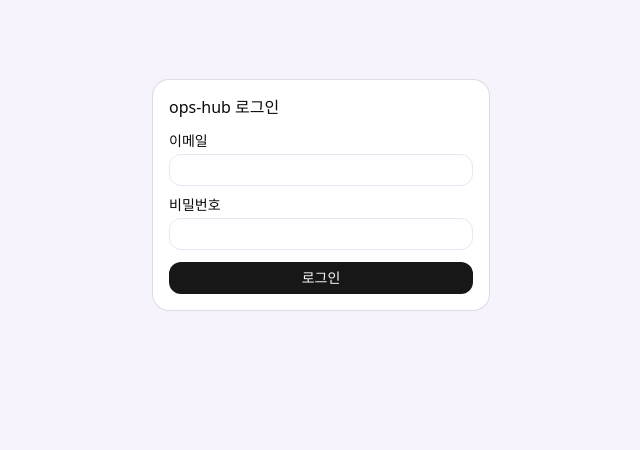
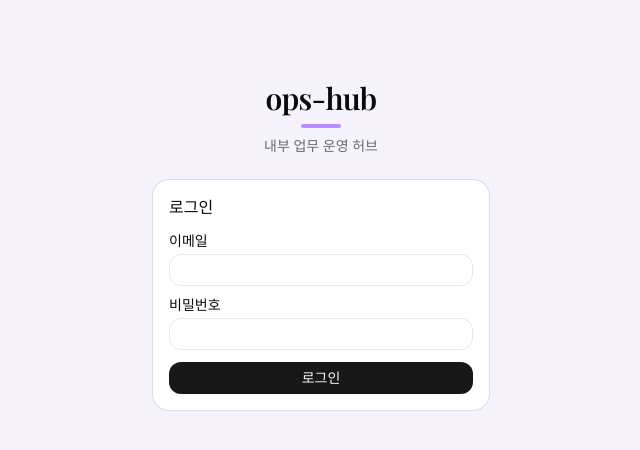
Before and after one commit to gguii74-rwk/ops-hub, a Next.js app: page /login in a window 1280 px wide. Shown: the top 450 px of the page, without its empty margins (319-959 px from the left). Built offline with nearby package versions, Linux system fonts and the light colour scheme; no server answers.

Commit message:
Retouch login with Playfair wordmark and brand accent

```diff
--- a/src/app/login/page.tsx
+++ b/src/app/login/page.tsx
@@ -34,9 +34,14 @@ export default async function LoginPage({
 
   return (
     <main className="mx-auto mt-[10vh] w-full max-w-sm px-6">
+      <div className="mb-6 flex flex-col items-center gap-2">
+        <span className="font-display text-3xl font-semibold tracking-tight">ops-hub</span>
+        <span className="h-1 w-10 rounded-full bg-brand" aria-hidden />
+        <p className="text-sm text-muted-foreground">내부 업무 운영 허브</p>
+      </div>
       <Card>
         <CardHeader>
-          <CardTitle>ops-hub 로그인</CardTitle>
+          <CardTitle>로그인</CardTitle>
         </CardHeader>
         <CardContent>
           {error ? (
```
